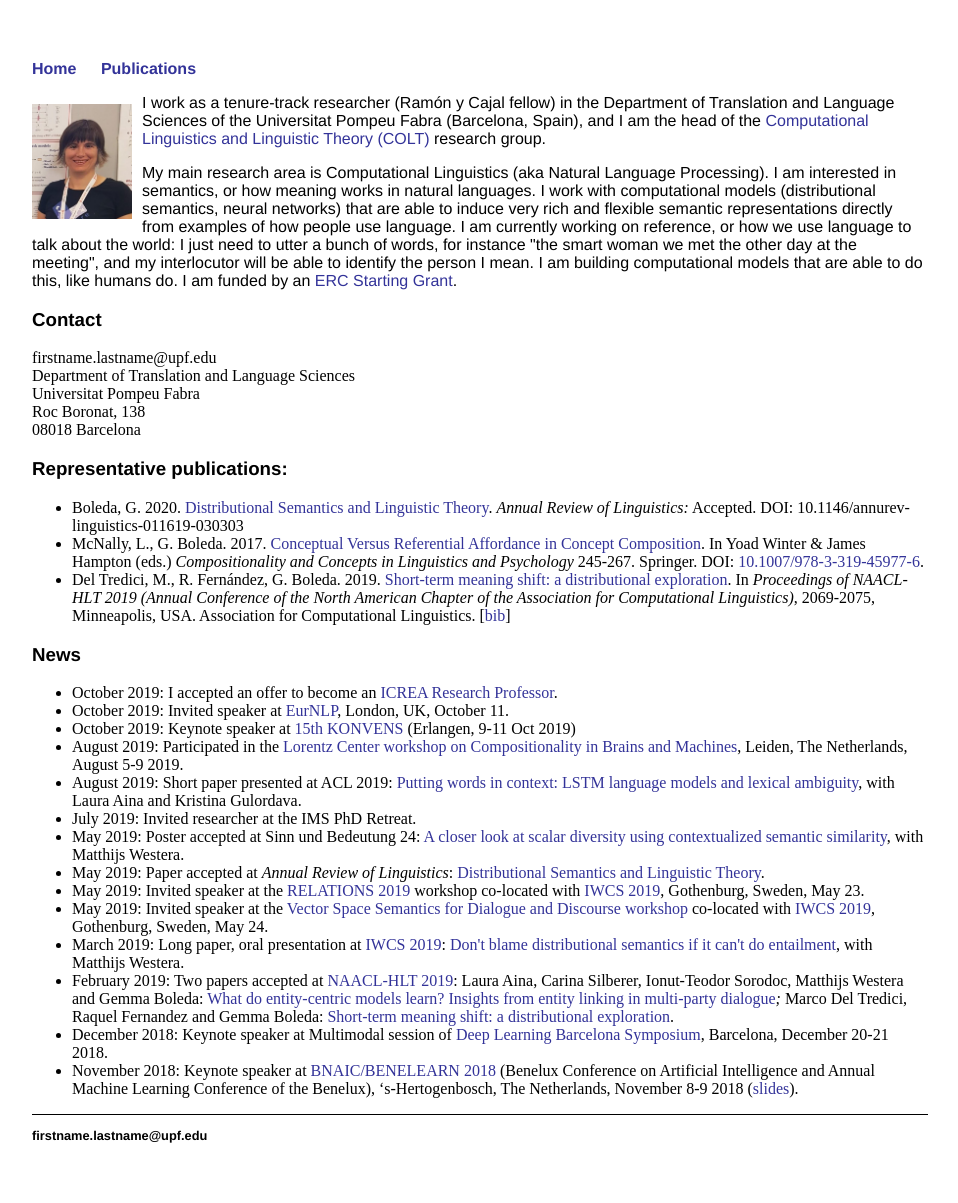
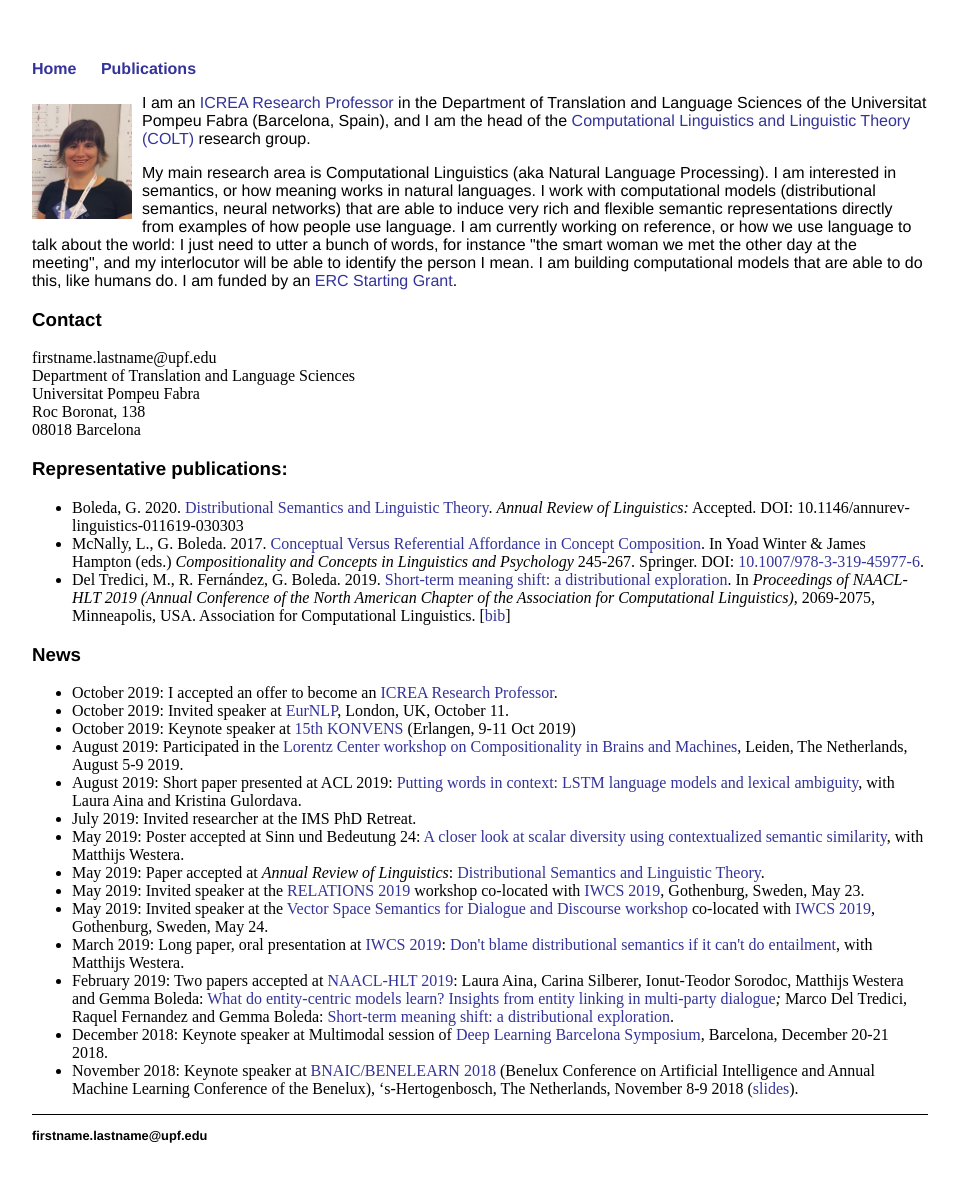
Before and after one commit to gboleda/gboleda.github.io, a Jekyll site: the page built from index.html, in a window 1280 px wide. Shown: the whole page, without its empty margins (160-1118 px from the left). Built offline with Jekyll 4.4.1, drawn with Linux system fonts in a browser that asks for light colours.

Commit message:
Update index.html

```diff
--- a/index.html
+++ b/index.html
@@ -5,7 +5,8 @@ title: Gemma Boleda
 
 <img src="pic4web.jpg" align="left" width="100" style="margin: 10px 10px 10px auto">
 
-		<p>I work as a tenure-track researcher (Ramón y Cajal fellow) in the Department of Translation and Language Sciences of the Universitat Pompeu Fabra (Barcelona, Spain), and I am the head of the <a href="https://www.upf.edu/web/colt/">Computational Linguistics and Linguistic Theory (COLT)</a> research group. </p>
+		<p>I am an <a href="https://www.icrea.cat/en/icrea-research-professors">ICREA Research Professor</a>
+			in the Department of Translation and Language Sciences of the Universitat Pompeu Fabra (Barcelona, Spain), and I am the head of the <a href="https://www.upf.edu/web/colt/">Computational Linguistics and Linguistic Theory (COLT)</a> research group. </p>
 
 		<p>My main research area is Computational Linguistics (aka Natural Language Processing). I am interested in semantics, or how meaning works in natural languages. I work with computational models (distributional semantics, neural networks) that are able to induce very rich and flexible semantic representations directly from examples of how people use language. I am currently working on reference, or how we use language to talk about the world: I just need to utter a bunch of words, for instance "the smart woman we met the other day at the meeting", and my interlocutor will be able to identify the person I mean. I am building computational models that are able to do this, like humans do. I am funded by an <a href="https://www.upf.edu/web/amore">ERC Starting Grant</a>.</p>
 
```
